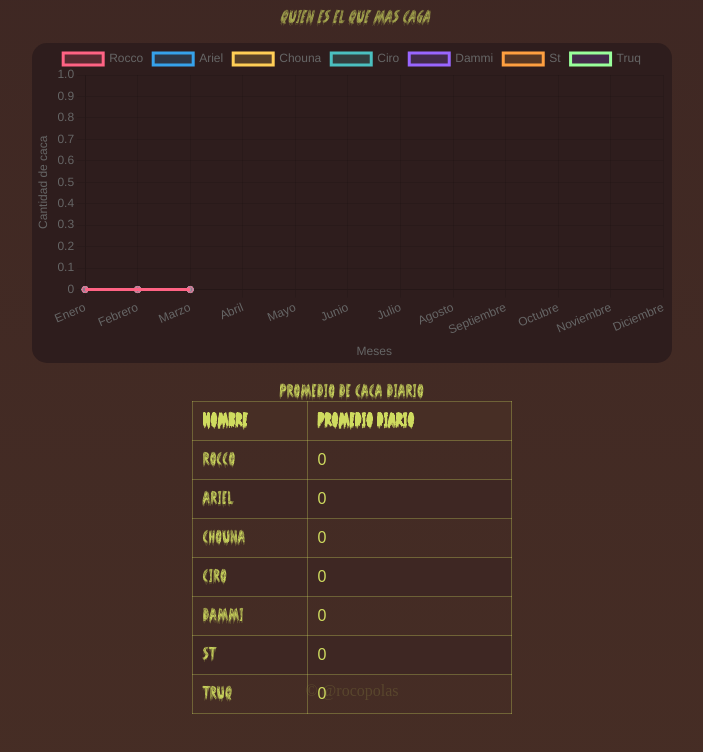
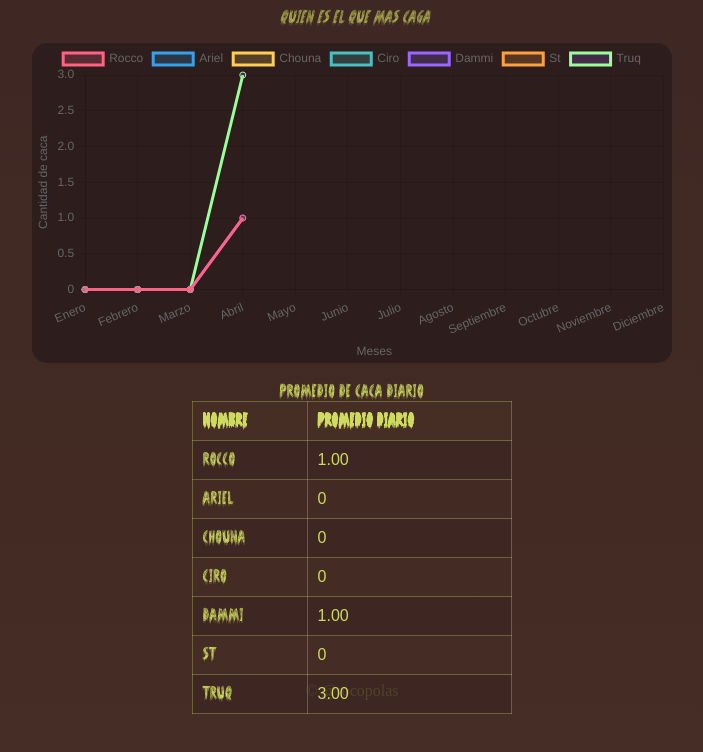
Before and after one commit to rocopolas/el-mas-cagon, a plain HTML site: page index.html in a window 1280 px wide. Shown: the part 90-842 px from the top of the page, without its empty margins (288-991 px from the left). Drawn offline with nearby package versions, Linux system fonts and the light colour scheme.

Commit message:
actualizacion de sistema de tablas

```diff
--- a/index.html
+++ b/index.html
@@ -21,7 +21,7 @@
                 datasets: [
                     {
                         label: 'Rocco',
-                        data: [0,0,0],
+                        data: [0,0,0,1],
                         borderColor: 'rgba(255, 99, 132, 1)',
                         backgroundColor: 'rgba(255, 99, 132, 0.2)',
                         fill: false
@@ -49,7 +49,7 @@
                     },
                     {
                         label: 'Dammi',
-                        data: [0,0,0],
+                        data: [0,0,0,1],
                         borderColor: 'rgba(153, 102, 255, 1)',
                         backgroundColor: 'rgba(153, 102, 255, 0.2)',
                         fill: false
@@ -63,7 +63,7 @@
                     },
                     {
                         label: 'Truq',
-                        data: [0,0,0],
+                        data: [0,0,0,3],
                         borderColor: 'rgba(153, 402, 155, 1)',
                         backgroundColor: 'rgba(153, 102, 255, 0.2)',
                         fill: false
@@ -98,34 +98,31 @@
             </tr>
         </thead>
         <tbody>
-            <tr>
-                <td>Rocco</td>
-                <td>0</td>
-            </tr>
-            <tr>
-                <td>Ariel</td>
-                <td>0</td>
-            </tr>
-            <tr>
-                <td>Chouna</td>
-                <td>0</td>
-            </tr>
-            <tr>
-                <td>Ciro</td>
-                <td>0</td>
-            </tr>
-            <tr>
-                <td>Dammi</td>
-                <td>0</td>
-            </tr>
-            <tr>
-                <td>St</td>
-                <td>0</td>
-            </tr>
-            <tr>
-                <td>Truq</td>
-                <td>0</td>
-            </tr>
+            <script>
+                const data = [
+                    { name: 'Rocco', values: [0, 0, 0, 1] },
+                    { name: 'Ariel', values: [0, 0, 0] },
+                    { name: 'Chouna', values: [0, 0, 0] },
+                    { name: 'Ciro', values: [0, 0, 0] },
+                    { name: 'Dammi', values: [0, 0, 0, 1] },
+                    { name: 'St', values: [0, 0, 0] },
+                    { name: 'Truq', values: [0, 0, 0, 3] }
+                ];
+
+                data.forEach(person => {
+                    const nonZeroValues = person.values.filter(value => value > 0);
+                    const average = nonZeroValues.length > 0
+                        ? (nonZeroValues.reduce((sum, value) => sum + value, 0) / nonZeroValues.length).toFixed(2)
+                        : 0;
+
+                    document.write(`
+                        <tr>
+                            <td>${person.name}</td>
+                            <td>${average}</td>
+                        </tr>
+                    `);
+                });
+            </script>
         </tbody>
     </table>
 </body>
```
